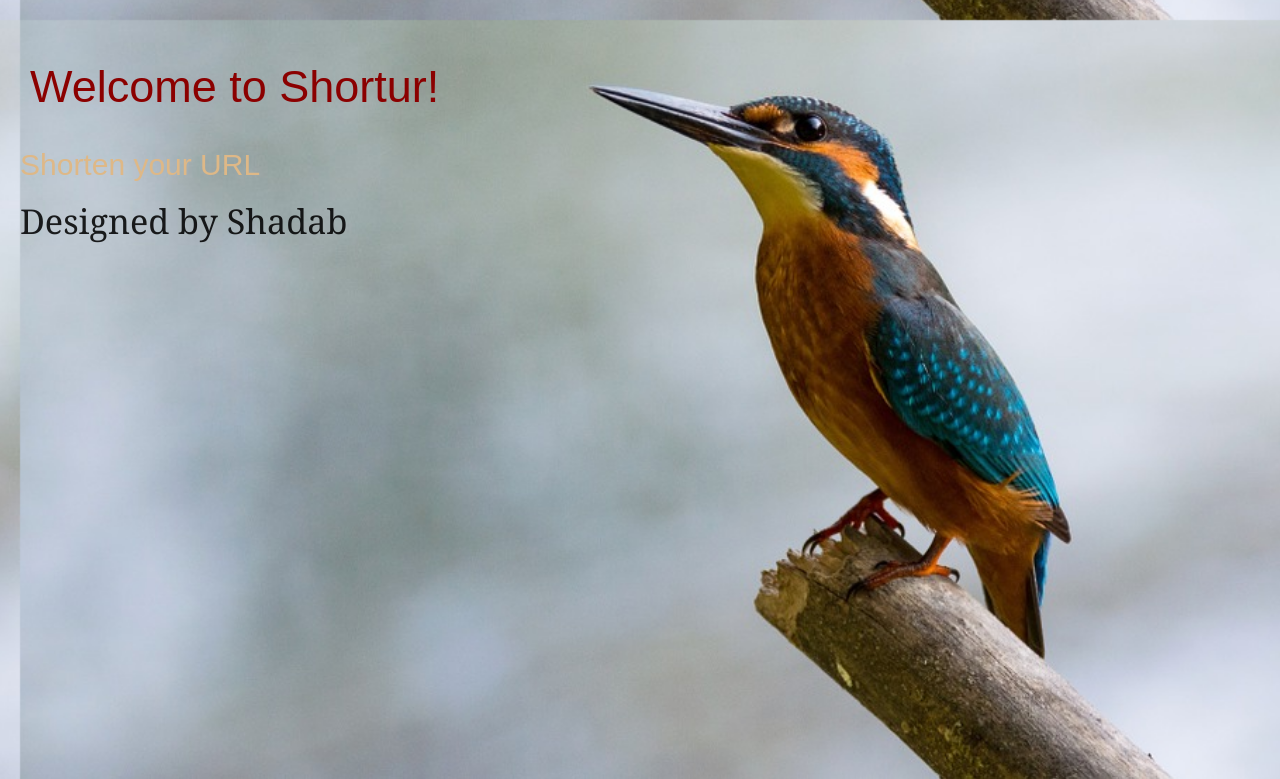
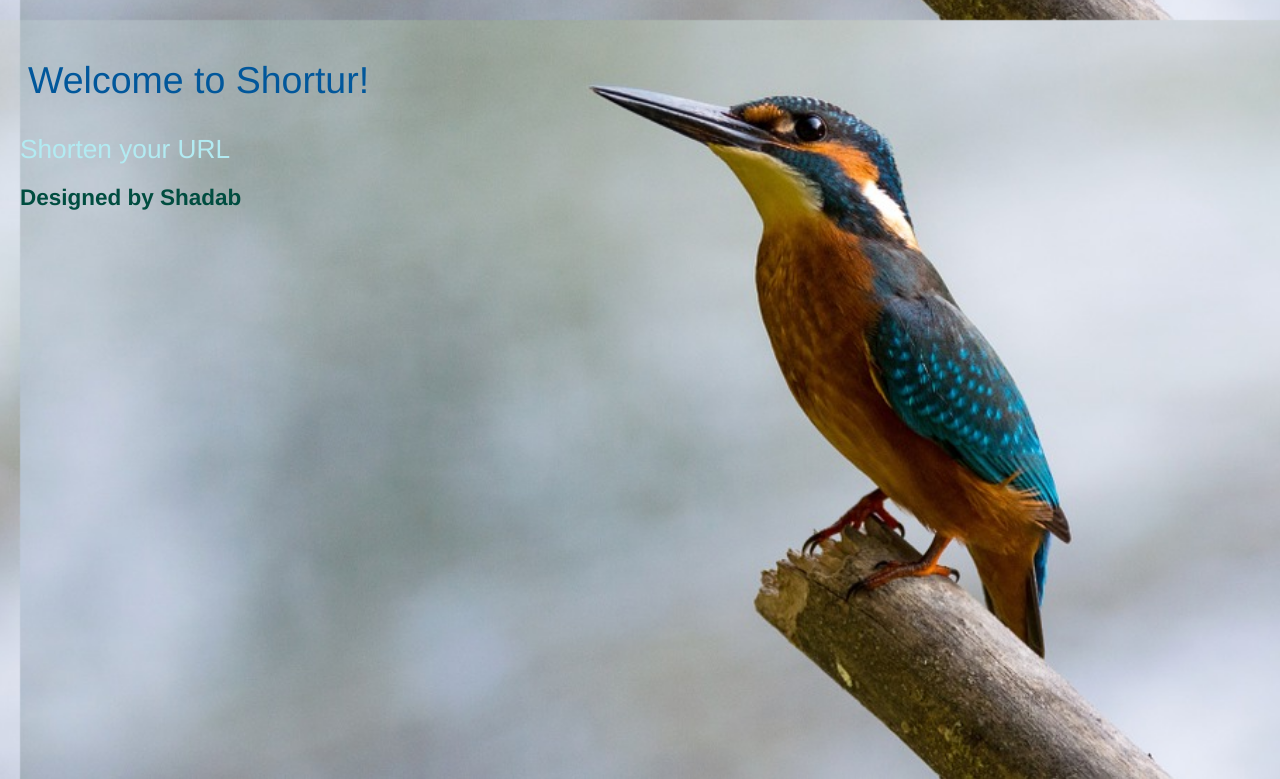
Before and after one commit to ssalam1/urlshortner, a Django app: template shortur/templates/index.html in a window 1280 px wide. Shown: the top 779 px of the page. Run offline with Django 3.2, Linux system fonts and the light colour scheme; the template is opened without the code that fills it, so the values that code supplies are empty; parts of the project's set-up code (start-up, migrations or seed data) failed here and were passed over; some libraries are stand-ins or nearby versions.

Commit message:
Button problem fixed

```diff
--- a/files/css/base.css
+++ b/files/css/base.css
@@ -58,7 +58,7 @@ h3#ref > a {
     background-color: #4CAF50; /* Green */
     border: none;
     color: white;
-    padding: 10px;
+    padding-bottom: 10px;
     margin-left: 100px;
     text-align: center;
     text-decoration: none;
@@ -101,6 +101,8 @@ label[for="id_url"] {
 .error{
 	font: "Helvetica Neue";
     font-size: 1em;
+    padding-bottom: 5px;
+    padding-top: 1px;
     width: 35%;
     text-align: center;
     align-content: center;
--- a/static/css/base.css
+++ b/static/css/base.css
@@ -1,31 +1,27 @@
 html{
 
     margin: 20px;
-	font-family: Cambria,Georgia,serif;
-    background-image: url(/static/img/bird.jpg);
-    background-attachment: scroll;
+	font-family:"Helvetica Neue",sans-serif,serif;
+    background-image: url('/static/img/bird.jpg');
     background-size: cover;
 
 }
 h1{
-    font-family: "URW Chancery L",sans-serif;
     font-size-adjust: auto;
-    padding: 10px;
+    padding: 8px;
     align-content: center;
-    font-size: 3em;
-    color: darkred;
+    font-size: 2.5em;
+    color: #01579b;
 
 }
 h2{
-    font-family: "URW Chancery L",sans-serif;
-    font-size: 2em;
-    color: burlywood;
+    font-size: 1.75em;
+    color: #b2ebf2;
 
 }
-h3{
-    font-size: 1.75em;
-    font-family: "URW Chancery L",sans-serif;
-    color: chocolate;
+h3,h4{
+    font-size: 1.5em;
+    color: #004d40;
     font-weight: bolder;
 
 
```
Also changed, not shown: other parts of static/css/base.css (+16 -15 lines), db.sqlite3.
